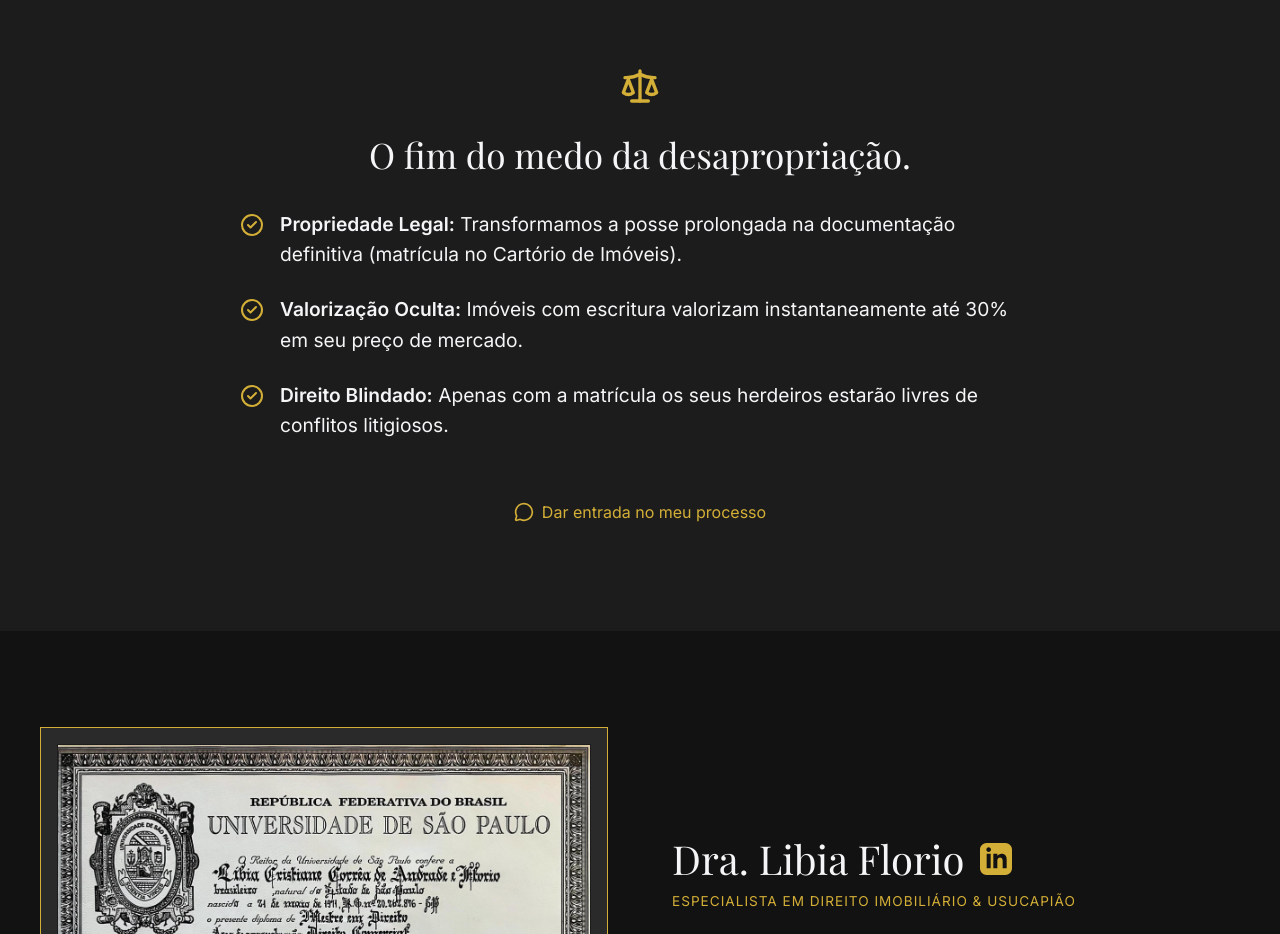
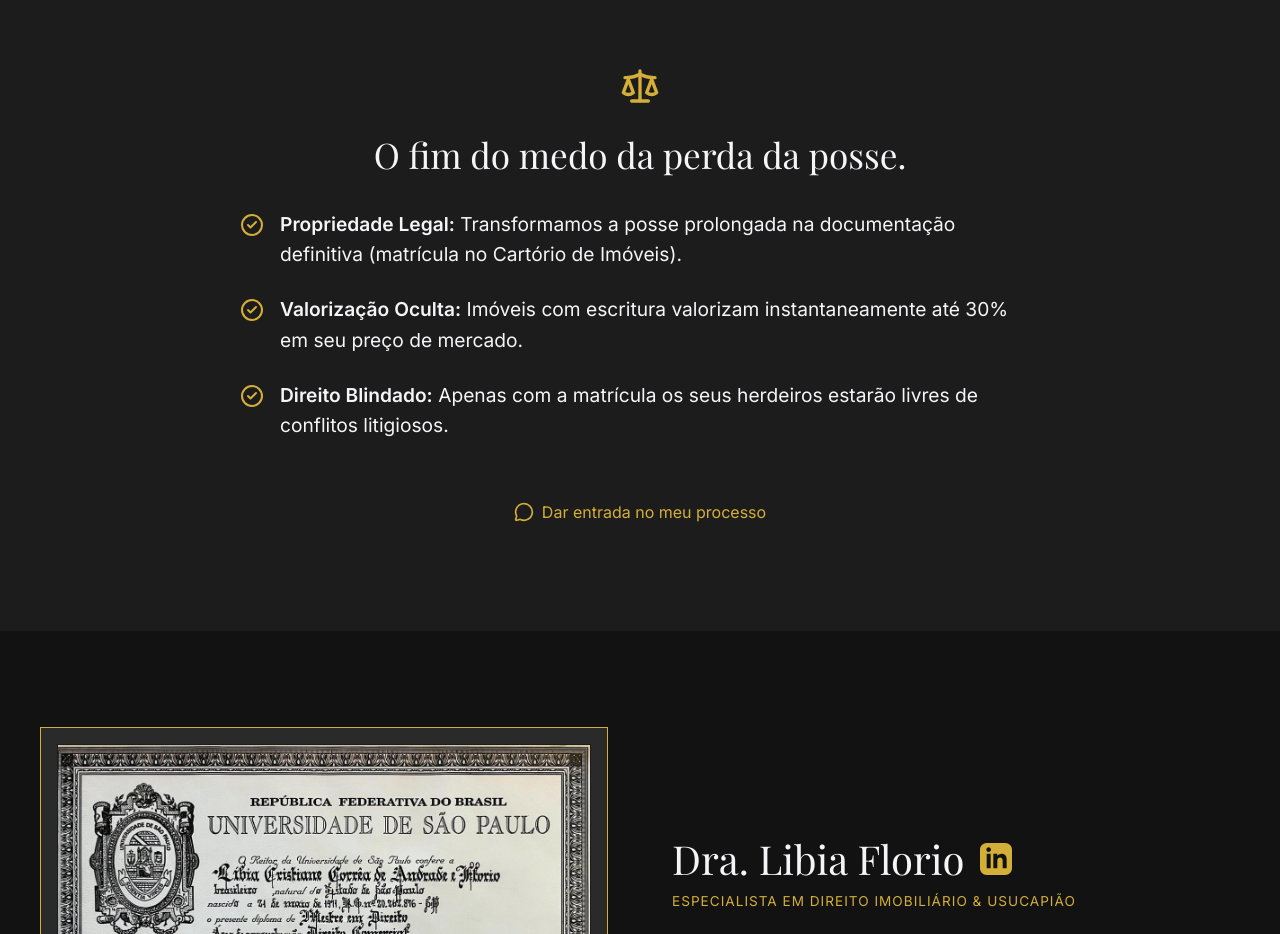
Before and after one commit to aleandrade926/andrade-florio-web, a React (Vite) app: page /servicos/usucapiao in a window 1280 px wide. Shown: the part 1040-1974 px from the top of the page. Built offline with nearby package versions, Linux system fonts and the light colour scheme; a web font is replaced by a local one.

Commit message:
txt: replace desapropriação with perda da posse in Usucapião page

```diff
--- a/src/pages/Usucapiao.jsx
+++ b/src/pages/Usucapiao.jsx
@@ -59,7 +59,7 @@ export default function UsucapiaoPage() {
         <div className="container">
           <div style={{ maxWidth: '800px', margin: '0 auto', textAlign: 'center' }}>
             <Scale size={40} color="var(--accent-gold)" style={{ margin: '0 auto 1.5rem auto' }} />
-            <h2 style={{ marginBottom: '2rem', fontSize: '2.2rem' }}>O fim do medo da desapropriação.</h2>
+            <h2 style={{ marginBottom: '2rem', fontSize: '2.2rem' }}>O fim do medo da perda da posse.</h2>
             <div style={{ display: 'flex', flexDirection: 'column', gap: '1.5rem', textAlign: 'left' }}>
               <p style={{ fontSize: '1.2rem', display: 'flex', gap: '1rem', alignItems: 'flex-start' }}>
                 <CheckCircle2 color="var(--accent-gold)" style={{ flexShrink: 0, marginTop: '4px' }} />
```
